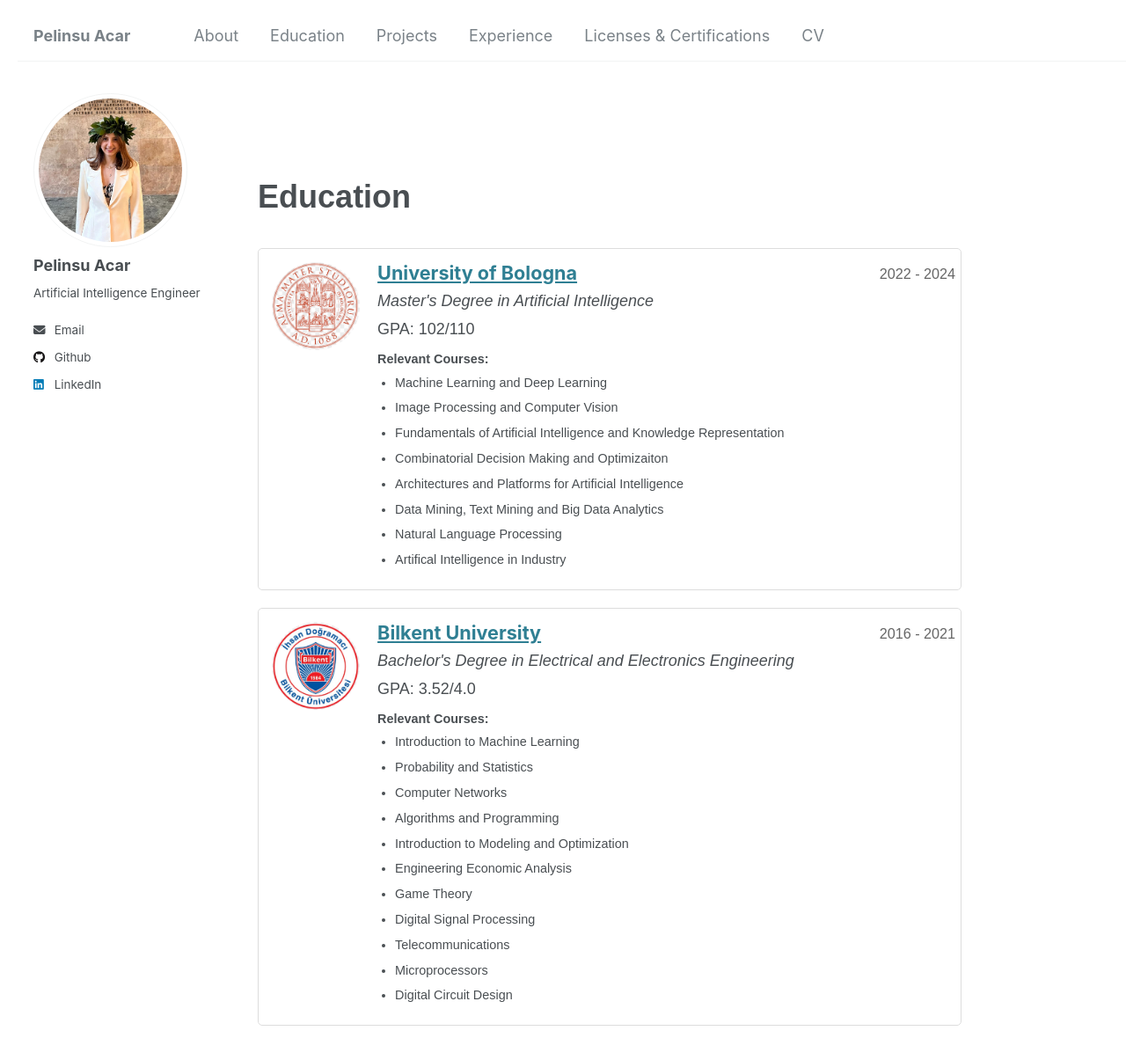
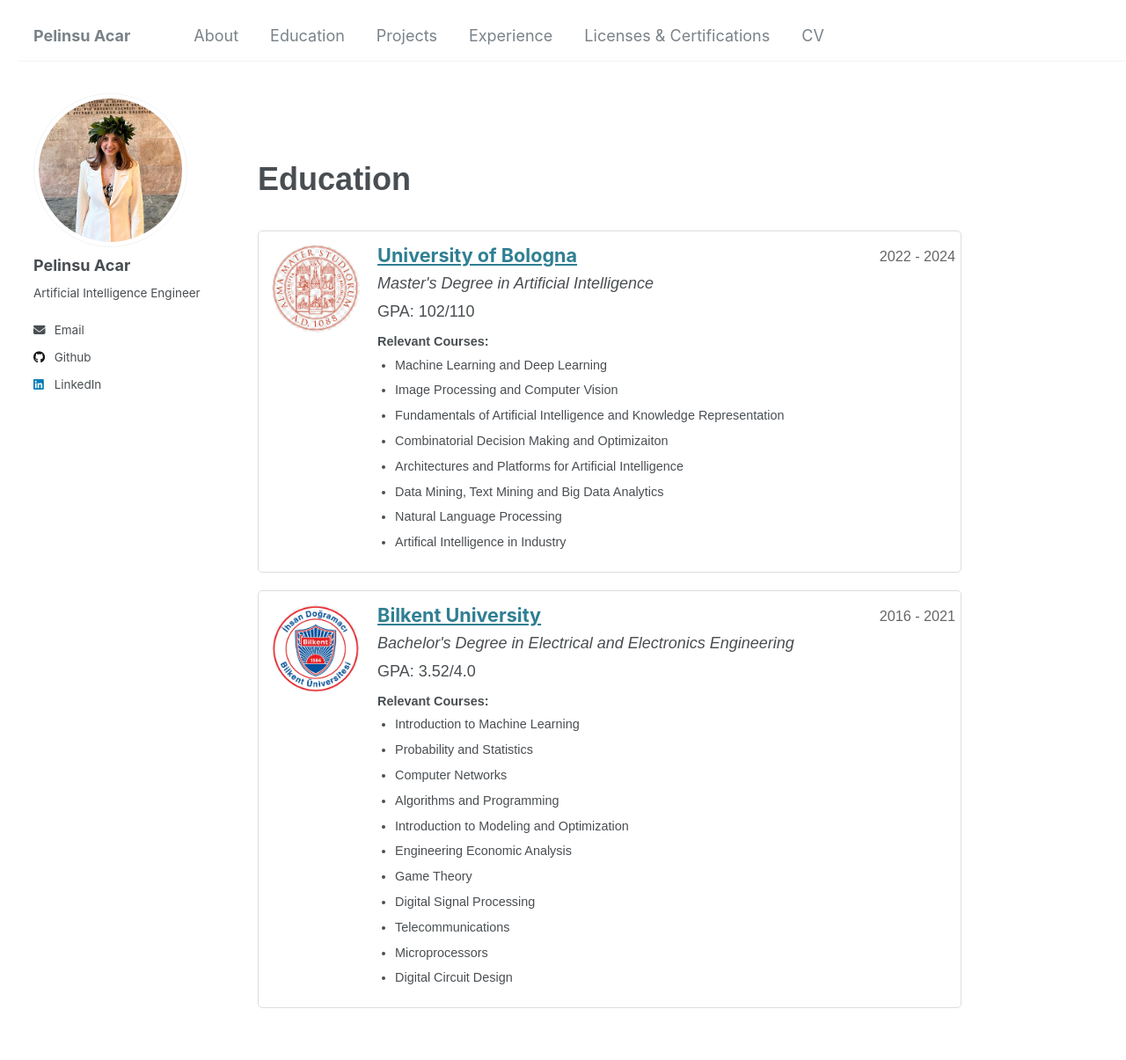
Before and after one commit to pelinsuacar/pelinsuacar.github.io, a Jekyll site: the page built from _pages/education.md, in a window 1280 px wide and 1400 px high. Shown: the top 1205 px of the window at 88% size. Built offline with Jekyll 4.4.1, drawn with Linux system fonts in a browser that asks for light colours.

Commit message:
Update education.html

```diff
--- a/_layouts/education.html
+++ b/_layouts/education.html
@@ -37,7 +37,7 @@ layout: default
     font-weight: bold;
     color: dark grey;
     font-size: 2em; /* Adjust font size as needed */
-    margin: 60px 0 40px; /* Add sufficient margin above and below */
+    margin: 40px 0 40px; /* Add sufficient margin above and below */
     padding-top: 20px; /* Add padding in case of header overlap */
     }
 
```
